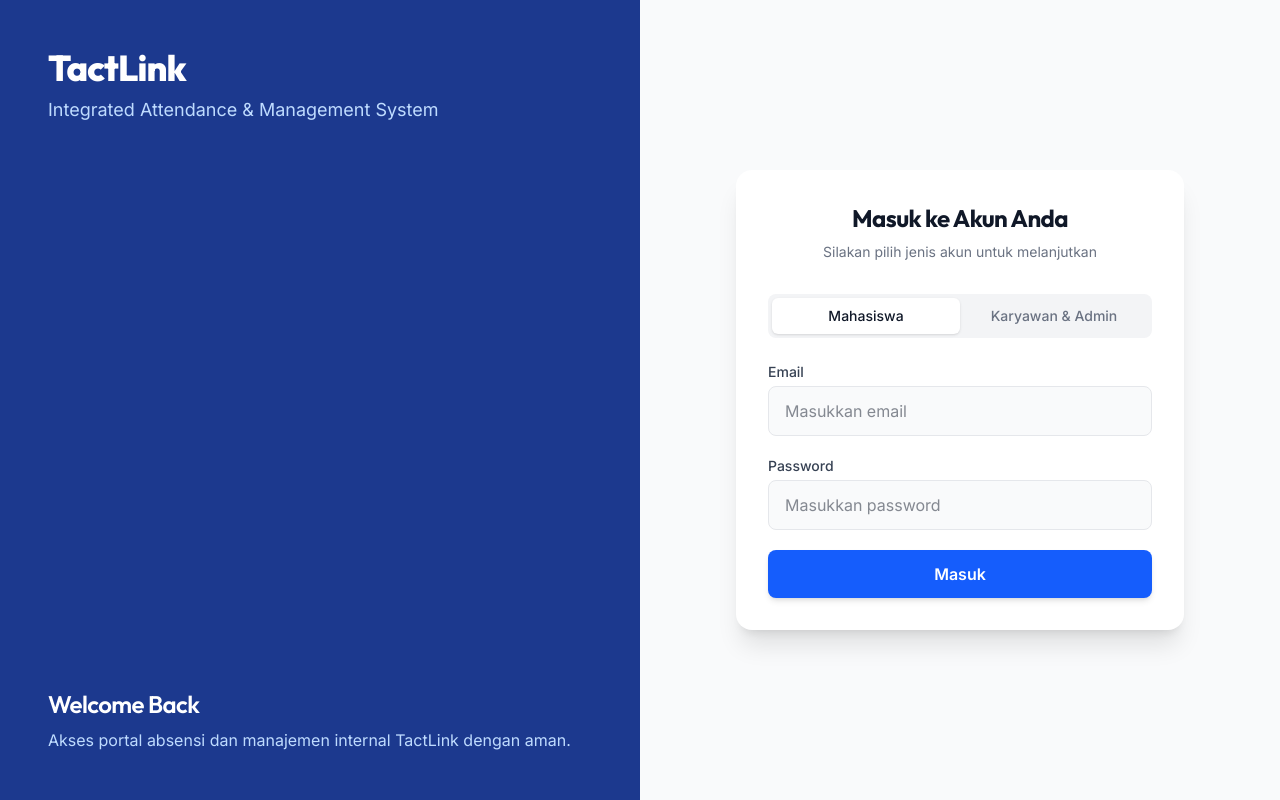
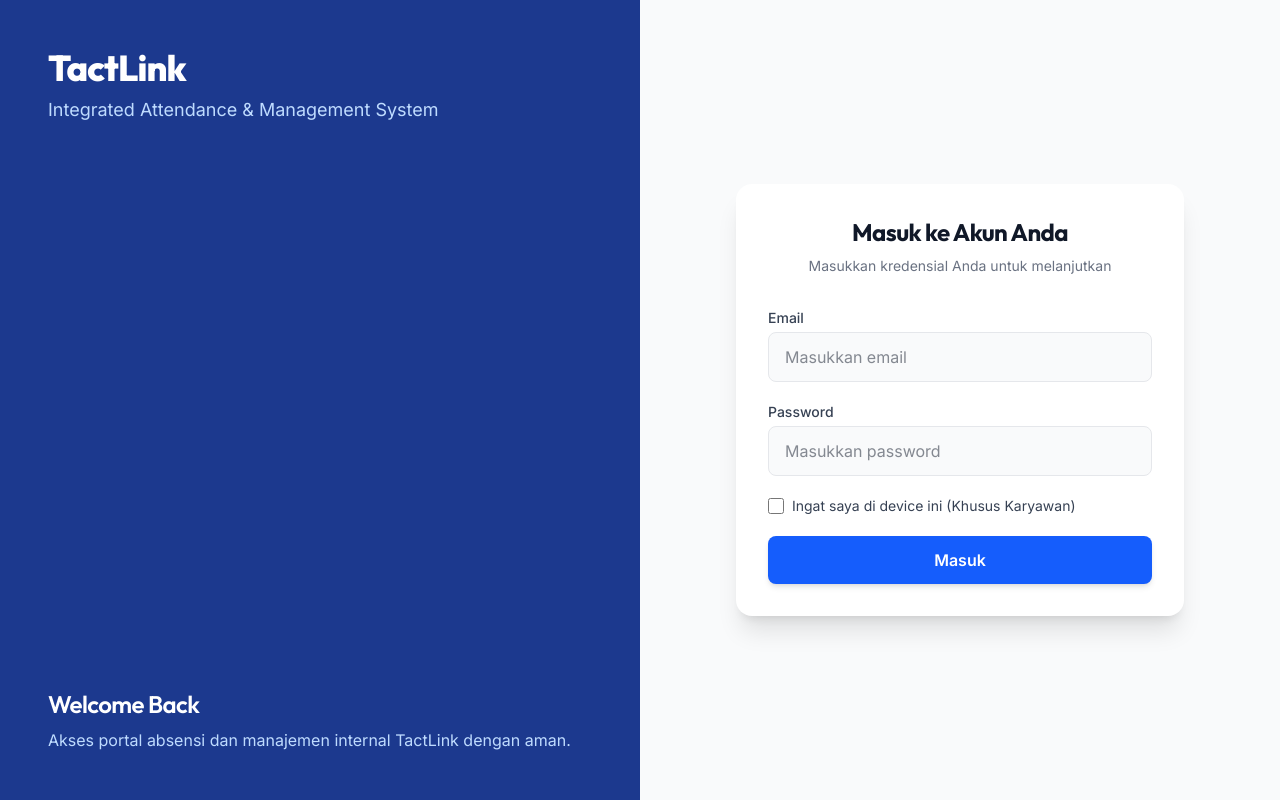
Before and after one commit to fyznugraha-pixel/lms, a Next.js app: page /login in a window 1280 px wide. Built offline with nearby package versions, Linux system fonts and the light colour scheme.

Commit message:
style: remove Mahasiswa/Karyawan context toggle in login page

```diff
--- a/src/app/(auth)/login/page.tsx
+++ b/src/app/(auth)/login/page.tsx
@@ -3,10 +3,7 @@
 import { useState } from "react";
 import { useRouter } from "next/navigation";
 
-type LoginContext = "mahasiswa" | "karyawan";
-
 export default function LoginPage() {
-  const [context, setContext] = useState<LoginContext>("mahasiswa");
   const [email, setEmail] = useState("");
   const [password, setPassword] = useState("");
   const [rememberMe, setRememberMe] = useState(false);
@@ -23,7 +20,7 @@
       const payload = {
         email,
         password,
-        rememberMe: context === "karyawan" ? rememberMe : false,
+        rememberMe,
       };
 
       const res = await fetch("/api/auth/login", {
@@ -83,35 +80,7 @@
 
           <div className="text-center mb-8">
             <h2 className="text-2xl font-bold text-gray-900">Masuk ke Akun Anda</h2>
-            <p className="text-sm text-gray-500 mt-2">Silakan pilih jenis akun untuk melanjutkan</p>
-          </div>
-
-          {/* Toggle Konteks */}
-          <div className="flex bg-gray-100 p-1 rounded-lg mb-6">
-            <button
-              type="button"
-              className={`flex-1 py-2 text-sm font-medium rounded-md transition-all ${
-                context === "mahasiswa" ? "bg-white text-gray-900 shadow" : "text-gray-500 hover:text-gray-700"
-              }`}
-              onClick={() => {
-                setContext("mahasiswa");
-                setError("");
-              }}
-            >
-              Mahasiswa
-            </button>
-            <button
-              type="button"
-              className={`flex-1 py-2 text-sm font-medium rounded-md transition-all ${
-                context === "karyawan" ? "bg-white text-gray-900 shadow" : "text-gray-500 hover:text-gray-700"
-              }`}
-              onClick={() => {
-                setContext("karyawan");
-                setError("");
-              }}
-            >
-              Karyawan & Admin
-            </button>
+            <p className="text-sm text-gray-500 mt-2">Masukkan kredensial Anda untuk melanjutkan</p>
           </div>
 
           {error && (
@@ -152,7 +121,6 @@
               />
             </div>
 
-            {context === "karyawan" && (
             <div className="flex items-center">
               <input
                 id="remember-me"
@@ -162,10 +130,9 @@
                 onChange={(e) => setRememberMe(e.target.checked)}
               />
               <label htmlFor="remember-me" className="ml-2 block text-sm text-gray-700">
-                  Ingat saya di device ini selama 30 hari
+                Ingat saya di device ini (Khusus Karyawan)
               </label>
             </div>
-            )}
 
             <button
               type="submit"
```
Lines whose indentation alone changed are shown as unchanged.
